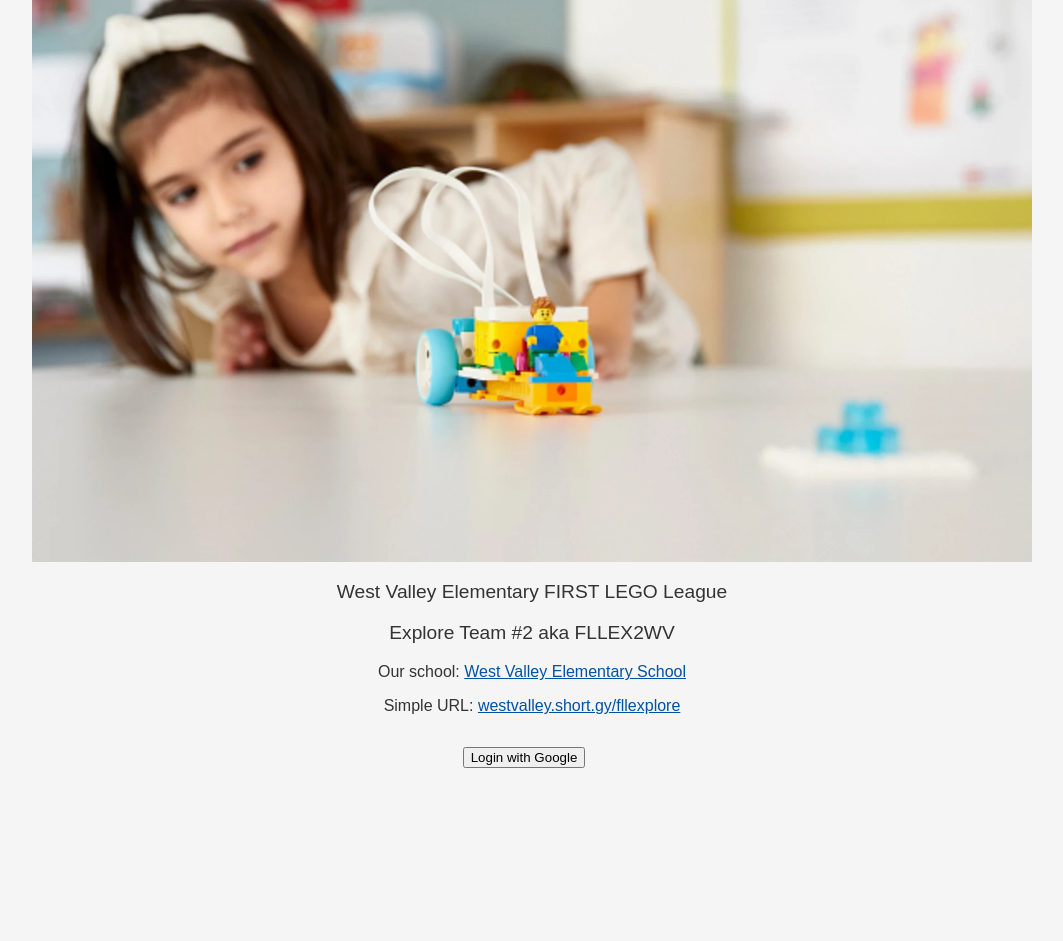
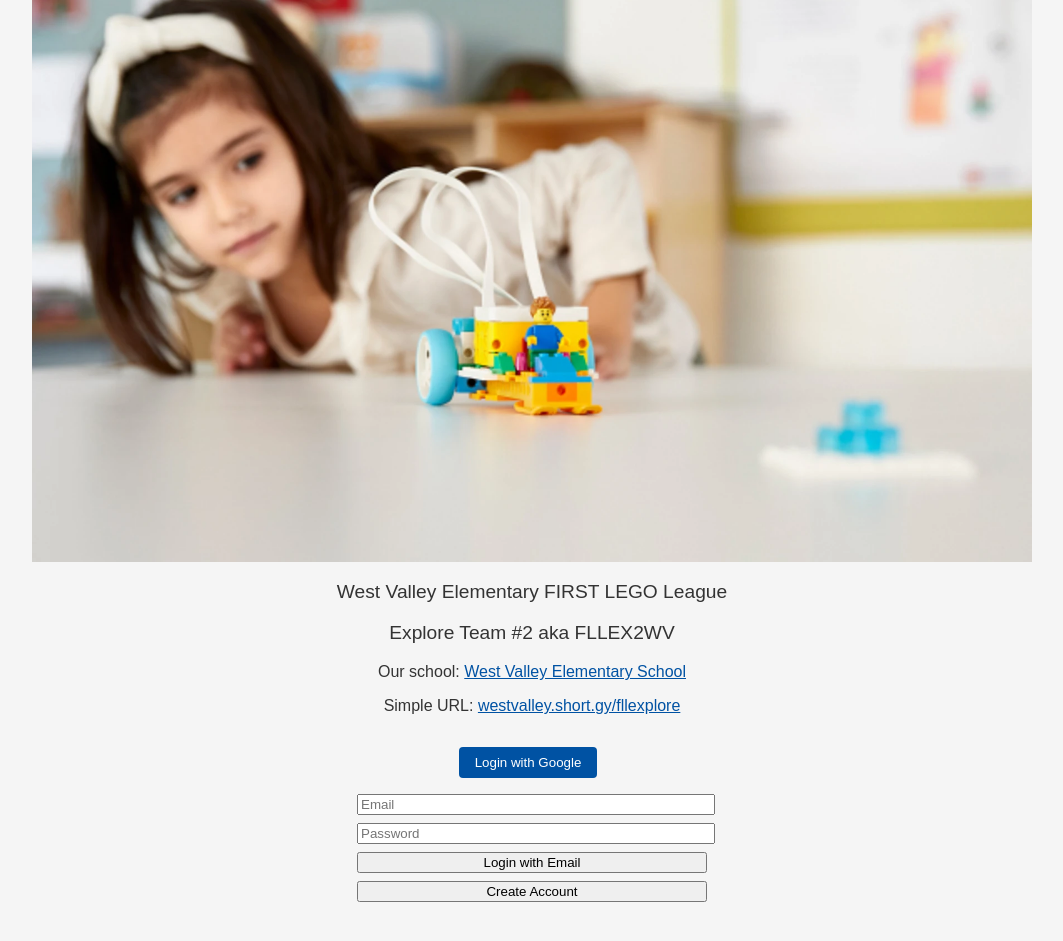
Before and after one commit to vikasy/fll-explore-team-hub, a plain HTML site: page index.html in a window 1280 px wide. Shown: the part 233-1174 px from the top of the page, without its empty margins (108-1171 px from the left). Before the commit the page ends 1049 px from the top, so only its background shows below. Drawn offline with Linux system fonts and the light colour scheme; no server answers.

Commit message:
Update index.html

```diff
--- a/index.html
+++ b/index.html
@@ -8,7 +8,7 @@
     <!-- (Optional) Firebase Analytics -->
     <script src="https://www.gstatic.com/firebasejs/9.23.0/firebase-analytics-compat.js"></script>
     <!-- ReCAPTCHA (commented out) -->
-    <!-- <script src="https://www.google.com/recaptcha/enterprise.js?render=6LfyaMkrAAAAAFkhIoQRjBoczSOuJUfisa54HzNi"></script> -->
+    <script src="https://www.google.com/recaptcha/enterprise.js?render=6LfyaMkrAAAAAFkhIoQRjBoczSOuJUfisa54HzNi"></script>
     <!-- <script>
       function onSubmit(token) {
         document.getElementById("demo-form").submit();
@@ -145,6 +145,15 @@
       border-radius: 4px;
       cursor: pointer;
     }
+    #login-btn {
+      padding: 0.5rem 1rem;
+      margin-left: 0.5rem;
+      background: var(--primary-color);
+      color: #fff;
+      border: none;
+      border-radius: 4px;
+      cursor: pointer;
+    }
 
     /* Responsive adjustments for small screens */
     @media (max-width: 600px) {
@@ -197,7 +206,7 @@
         <button id="login-btn">Login with Google</button>
         <span id="user-info" style="margin-left:1rem;"></span>
       </div>
-      <div id="email-auth-form" style="max-width:350px;margin:1rem auto;display:none;">
+      <div id="email-auth-form" style="max-width:350px;margin:1rem auto;">
         <input type="email" id="email-input" placeholder="Email" style="width:100%;margin-bottom:0.5rem;" />
         <input type="password" id="password-input" placeholder="Password" style="width:100%;margin-bottom:0.5rem;" />
         <button id="email-login-btn" style="width:100%;margin-bottom:0.5rem;">Login with Email</button>
```
